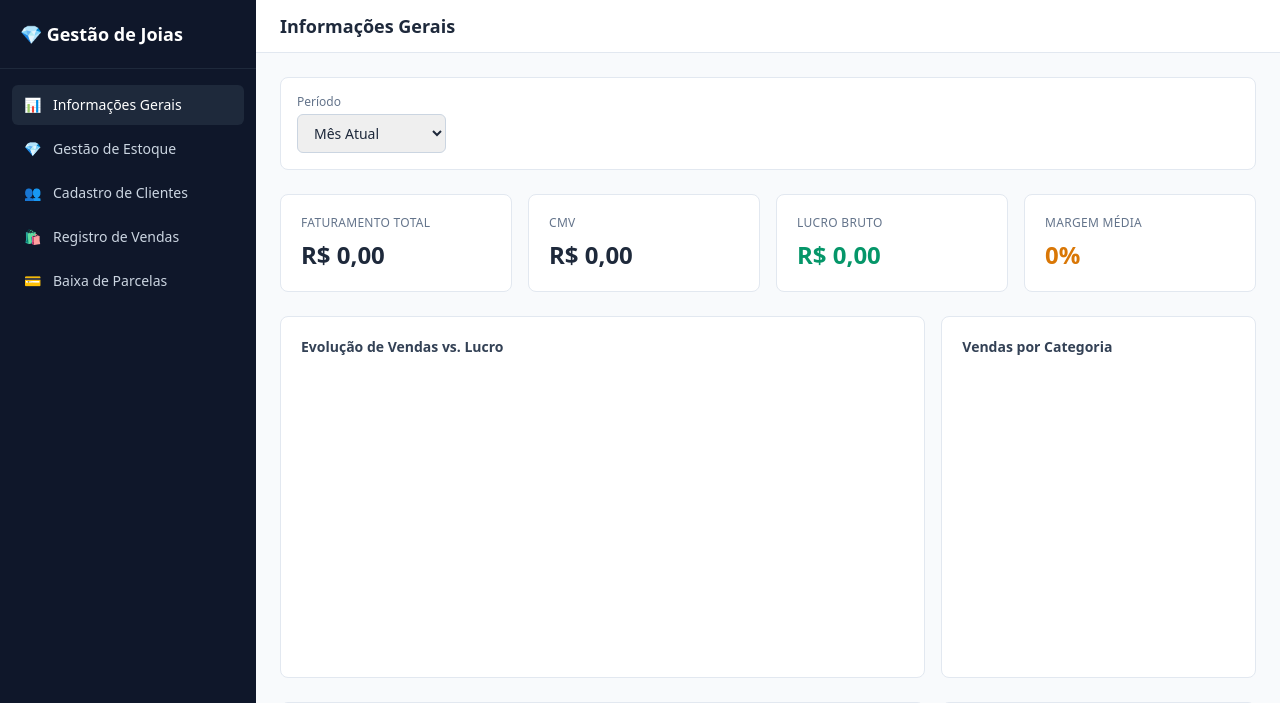
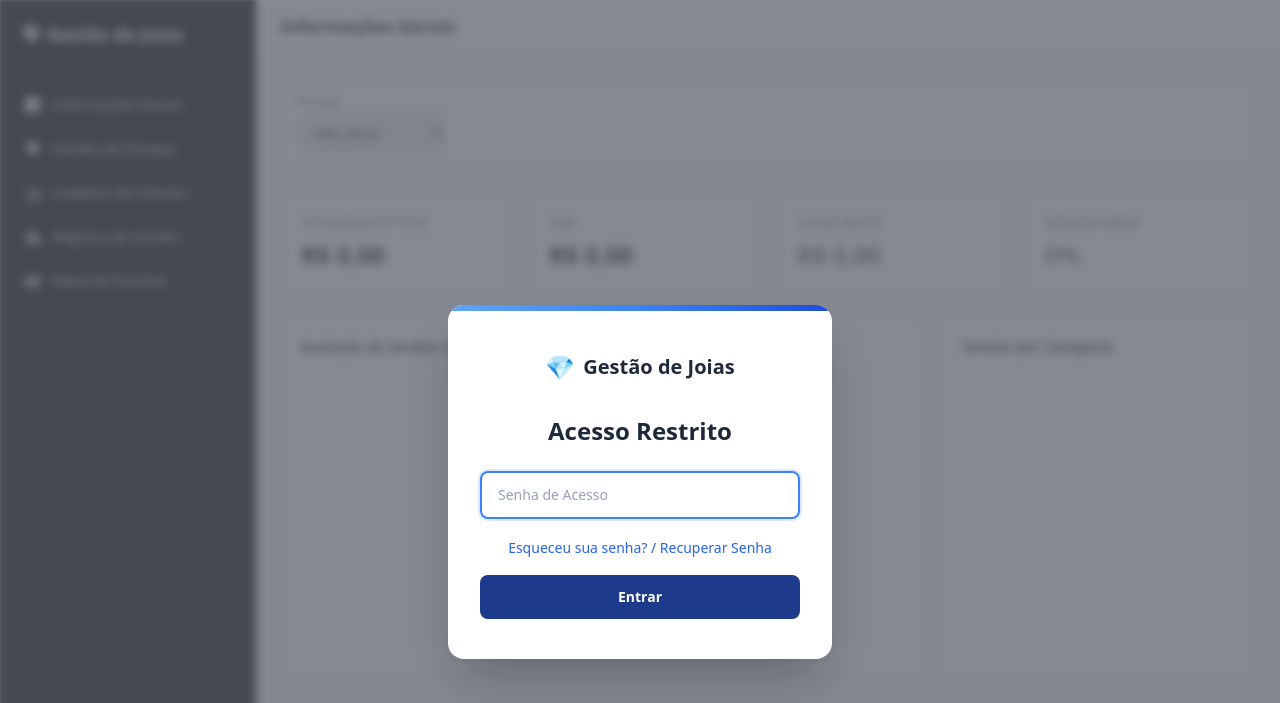
Before and after one commit to ozaeladv4-a11y/meu-app-joias, a FastAPI app: page / in a window 1280 px wide. Shown: the top 703 px of the page. Run offline with FastAPI, Linux system fonts and the light colour scheme; a map, chart or similar area stays blank; some libraries are stand-ins or nearby versions.

Commit message:
feat: adiciona tela de bloqueio com senha e controle de sessao

```diff
--- /dev/null
+++ b/app/services/auth.py
@@ -0,0 +1,54 @@
+import base64
+import hashlib
+import hmac
+import os
+import time
+
+from dotenv import load_dotenv
+
+load_dotenv()
+
+COOKIE_NAME = "gj_session"
+SESSION_MAX_AGE = 60 * 60 * 24 * 30  # 30 dias
+
+
+def _get_password() -> str:
+    senha = os.environ.get("APP_PASSWORD")
+    if not senha:
+        raise RuntimeError("APP_PASSWORD não está configurada nas variáveis de ambiente.")
+    return senha
+
+
+def _signing_key() -> bytes:
+    return hashlib.sha256(_get_password().encode("utf-8")).digest()
+
+
+def verify_password(senha: str) -> bool:
+    return hmac.compare_digest((senha or "").encode("utf-8"), _get_password().encode("utf-8"))
+
+
+def create_session_token() -> str:
+    payload = base64.urlsafe_b64encode(str(int(time.time())).encode()).rstrip(b"=")
+    assinatura = hmac.new(_signing_key(), payload, hashlib.sha256).digest()
+    assinatura_encoded = base64.urlsafe_b64encode(assinatura).rstrip(b"=")
+    return f"{payload.decode()}.{assinatura_encoded.decode()}"
+
+
+def verify_session_token(token: str | None) -> bool:
+    if not token or "." not in token:
+        return False
+
+    payload_part, assinatura_part = token.split(".", 1)
+    assinatura_esperada = hmac.new(_signing_key(), payload_part.encode("utf-8"), hashlib.sha256).digest()
+    assinatura_esperada_encoded = base64.urlsafe_b64encode(assinatura_esperada).rstrip(b"=").decode()
+
+    if not hmac.compare_digest(assinatura_part, assinatura_esperada_encoded):
+        return False
+
+    try:
+        padded = payload_part + "=" * (-len(payload_part) % 4)
+        emitido_em = int(base64.urlsafe_b64decode(padded.encode()).decode())
+    except (ValueError, UnicodeDecodeError):
+        return False
+
+    return (time.time() - emitido_em) < SESSION_MAX_AGE
--- a/app/static/css/style.css
+++ b/app/static/css/style.css
@@ -27,3 +27,10 @@
         transform: none;
     }
 }
+
+body.locked #app-shell {
+    filter: grayscale(1) blur(1.5px);
+    opacity: 0.55;
+    pointer-events: none;
+    user-select: none;
+}
--- a/app/static/js/app.js
+++ b/app/static/js/app.js
@@ -37,7 +37,7 @@ function rotaAtual() {
   return Views[hash] ? hash : "gerencial";
 }
 
-document.addEventListener("DOMContentLoaded", () => {
+function iniciarApp() {
   Modals.init();
 
   document.querySelectorAll(".nav-link").forEach((link) => {
@@ -56,4 +56,4 @@ document.addEventListener("DOMContentLoaded", () => {
   window.addEventListener("hashchange", () => mostrarView(rotaAtual()));
 
   mostrarView(rotaAtual());
-});
+}
--- /dev/null
+++ b/app/static/js/auth.js
@@ -0,0 +1,70 @@
+const Auth = {
+  async init() {
+    let autenticado = false;
+    try {
+      const resp = await fetch("/api/auth/status");
+      const dados = await resp.json();
+      autenticado = !!dados.authenticated;
+    } catch (_) {
+      autenticado = false;
+    }
+
+    if (autenticado) {
+      this.desbloquear(false);
+    } else {
+      this.bloquear();
+    }
+
+    document.getElementById("form-lock-screen").addEventListener("submit", (e) => this.tentarLogin(e));
+    document.getElementById("btn-recuperar-senha").addEventListener("click", () => this.mostrarRecuperacao());
+  },
+
+  bloquear() {
+    document.getElementById("lock-screen").classList.remove("hidden");
+    document.body.classList.add("locked");
+    document.getElementById("lock-senha").focus();
+  },
+
+  desbloquear(iniciar) {
+    document.getElementById("lock-screen").classList.add("hidden");
+    document.body.classList.remove("locked");
+    if (iniciar) iniciarApp();
+  },
+
+  async tentarLogin(e) {
+    e.preventDefault();
+    const senha = document.getElementById("lock-senha").value;
+    const erro = document.getElementById("lock-erro");
+    const botao = document.getElementById("btn-entrar");
+
+    erro.classList.add("hidden");
+    botao.disabled = true;
+    botao.textContent = "Entrando...";
+
+    try {
+      const resp = await fetch("/api/auth/login", {
+        method: "POST",
+        headers: { "Content-Type": "application/json" },
+        body: JSON.stringify({ senha }),
+      });
+      if (!resp.ok) {
+        const body = await resp.json().catch(() => ({}));
+        throw new Error(body.detail || "Senha incorreta");
+      }
+      document.getElementById("lock-senha").value = "";
+      this.desbloquear(true);
+    } catch (err) {
+      erro.textContent = err.message;
+      erro.classList.remove("hidden");
+    } finally {
+      botao.disabled = false;
+      botao.textContent = "Entrar";
+    }
+  },
+
+  mostrarRecuperacao() {
+    Utils.showToast("Para redefinir, altere a variável APP_PASSWORD no arquivo .env e reinicie o servidor.", "error");
+  },
+};
+
+document.addEventListener("DOMContentLoaded", () => Auth.init());
--- a/app/templates/index.html
+++ b/app/templates/index.html
@@ -28,7 +28,7 @@
 <body class="h-full bg-slate-50 text-slate-800">
     <div id="toast-container" class="fixed top-4 right-4 z-[60] flex flex-col gap-2"></div>
 
-    <div class="flex h-full">
+    <div id="app-shell" class="flex h-full">
         <!-- Sidebar -->
         <aside id="sidebar" class="fixed lg:static inset-y-0 left-0 z-40 w-64 bg-slate-900 text-slate-300 flex flex-col transition-transform mobile-closed overflow-y-auto">
             <div class="px-5 py-5 border-b border-slate-800">
@@ -482,6 +482,35 @@
         </div>
     </div>
 
+    <!-- ============ TELA: Bloqueio de Acesso ============ -->
+    <div id="lock-screen" class="hidden fixed inset-0 z-[100] flex items-center justify-center bg-slate-900/50 backdrop-blur-sm p-4">
+        <div class="bg-white rounded-2xl shadow-2xl w-full max-w-sm overflow-hidden">
+            <div class="h-1.5 bg-gradient-to-r from-blue-400 via-blue-500 to-blue-700"></div>
+            <div class="px-8 py-10">
+                <div class="flex items-center justify-center gap-2 mb-8">
+                    <span class="text-2xl">💎</span>
+                    <span class="text-xl font-bold text-slate-800">Gestão de Joias</span>
+                </div>
+                <h2 class="text-2xl font-bold text-slate-800 text-center mb-6">Acesso Restrito</h2>
+                <form id="form-lock-screen" class="space-y-4">
+                    <input
+                        id="lock-senha"
+                        type="password"
+                        required
+                        autocomplete="current-password"
+                        placeholder="Senha de Acesso"
+                        class="w-full rounded-lg border-2 border-slate-200 px-4 py-3 text-sm text-slate-700 placeholder:text-slate-400 focus:outline-none focus:border-blue-500 focus:ring-2 focus:ring-blue-100 transition"
+                    >
+                    <p id="lock-erro" class="hidden text-sm text-red-600 text-center"></p>
+                    <div class="text-center">
+                        <button type="button" id="btn-recuperar-senha" class="text-sm text-blue-600 hover:underline">Esqueceu sua senha? / Recuperar Senha</button>
+                    </div>
+                    <button type="submit" id="btn-entrar" class="w-full rounded-lg bg-blue-900 text-white font-semibold py-3 text-sm hover:bg-blue-800 transition">Entrar</button>
+                </form>
+            </div>
+        </div>
+    </div>
+
     <script src="/static/js/utils.js"></script>
     <script src="/static/js/api.js"></script>
     <script src="/static/js/charts.js"></script>
@@ -492,5 +521,6 @@
     <script src="/static/js/views/vendas.js"></script>
     <script src="/static/js/views/parcelas.js"></script>
     <script src="/static/js/app.js"></script>
+    <script src="/static/js/auth.js"></script>
 </body>
 </html>
--- a/main.py
+++ b/main.py
@@ -8,7 +8,8 @@ from fastapi.staticfiles import StaticFiles
 from fastapi.templating import Jinja2Templates
 from postgrest import APIError
 
-from app.routers import clientes, estoque, gerencial, parcelas, vendas
+from app.routers import auth, clientes, estoque, gerencial, parcelas, vendas
+from app.services.auth import COOKIE_NAME, verify_session_token
 
 BASE_DIR = Path(__file__).resolve().parent
 
@@ -17,11 +18,25 @@ app = FastAPI(title="Gestão de Joias")
 app.mount("/static", StaticFiles(directory=BASE_DIR / "app" / "static"), name="static")
 templates = Jinja2Templates(directory=BASE_DIR / "app" / "templates")
 
+app.include_router(auth.router)
 app.include_router(clientes.router)
 app.include_router(estoque.router)
 app.include_router(vendas.router)
 app.include_router(parcelas.router)
 app.include_router(gerencial.router)
+
+
+@app.middleware("http")
+async def exigir_autenticacao(request: Request, call_next):
+    path = request.url.path
+    if path.startswith("/api") and not path.startswith("/api/auth"):
+        try:
+            autenticado = verify_session_token(request.cookies.get(COOKIE_NAME))
+        except RuntimeError as exc:
+            return JSONResponse(status_code=503, content={"detail": str(exc)})
+        if not autenticado:
+            return JSONResponse(status_code=401, content={"detail": "Não autenticado"})
+    return await call_next(request)
 
 
 @app.exception_handler(APIError)
--- a/render.yaml
+++ b/render.yaml
@@ -12,3 +12,5 @@ services:
         sync: false
       - key: SUPABASE_KEY
         sync: false
+      - key: APP_PASSWORD
+        sync: false
```
Also changed, not shown: app/routers/auth.py (added, +39 -0 lines), 1 other file.
